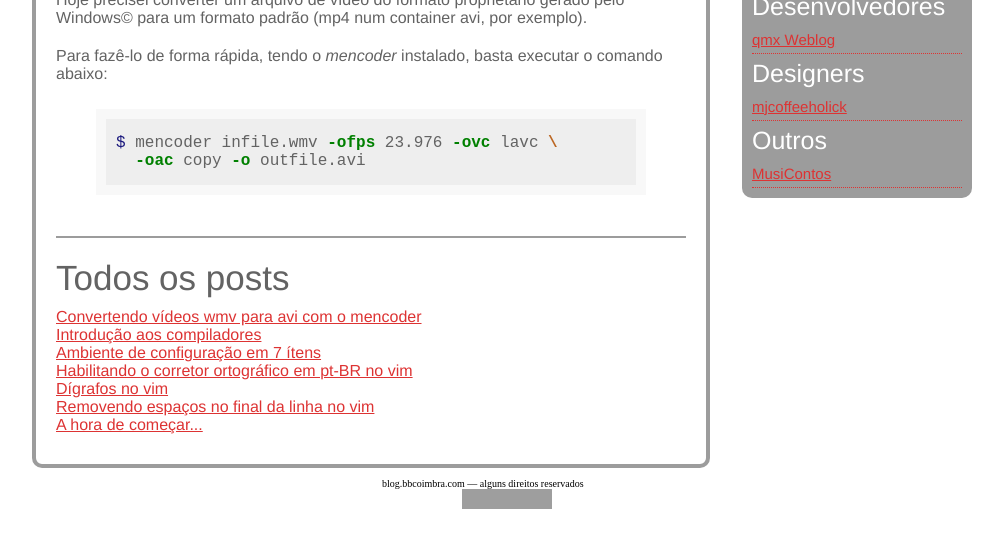
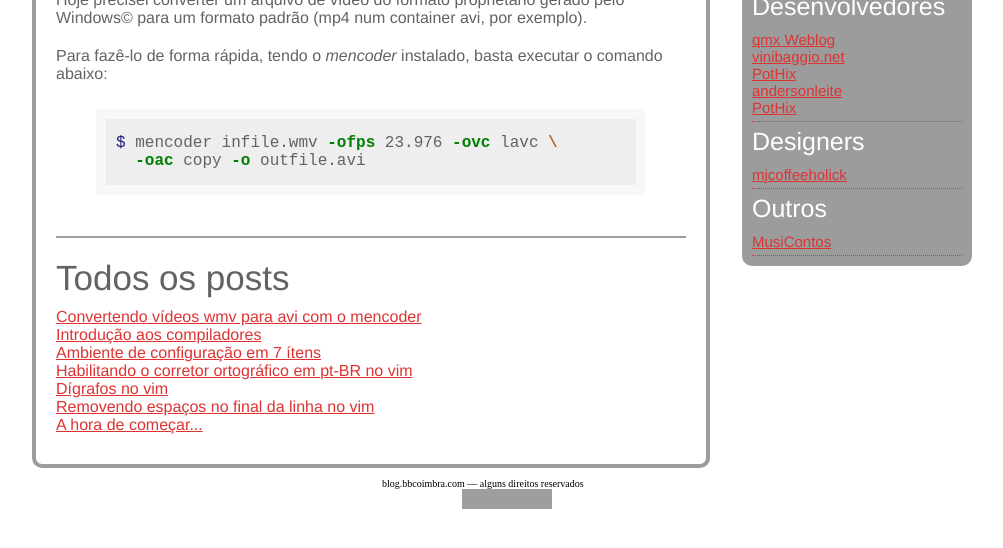
Before and after one commit to bbcoimbra/bbcoimbra.github.com, a Jekyll site: the page built from index.html, in a window 1280 px wide, cut to the strip 324-872 px from the top of the page. Shown: the whole strip, without its empty margins (133-1136 px from the left). Built offline with Jekyll 4.4.1, drawn with Linux system fonts in a browser that asks for light colours; nearby versions of some CDN libraries; Markdown is read by kramdown in place of the engine named in the settings; grey boxes are pictures that could not be loaded.

Commit message:
added some links to Blogroll

```diff
--- a/_layouts/default.html
+++ b/_layouts/default.html
@@ -54,6 +54,10 @@
 						<h1>Desenvolvedores</h1>
 						<ul>
 							<li><a href='http://qmx.me/'>qmx Weblog</a></li>
+							<li><a href='http://vinibaggio.net/'>vinibaggio.net</a></li>
+							<li><a href='http://pothix.com/blog'>PotHix</a></li>
+							<li><a href='http://andersonleiteblog.wordpress.com/'>andersonleite</a></li>
+							<li><a href='http://pothix.com/blog'>PotHix</a></li>
 						</ul>
 						<h1>Designers</h1>
 						<ul>
```
